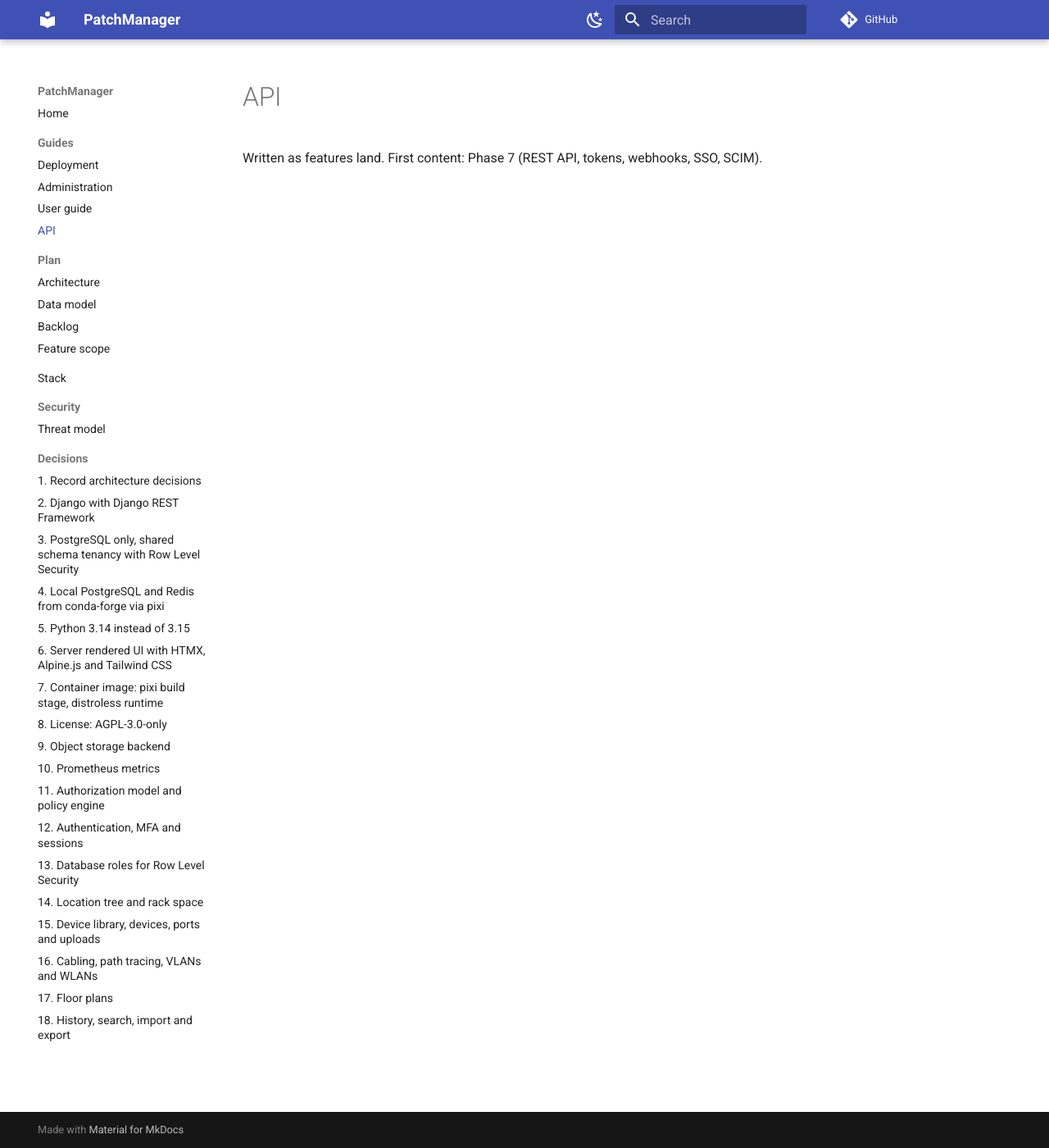
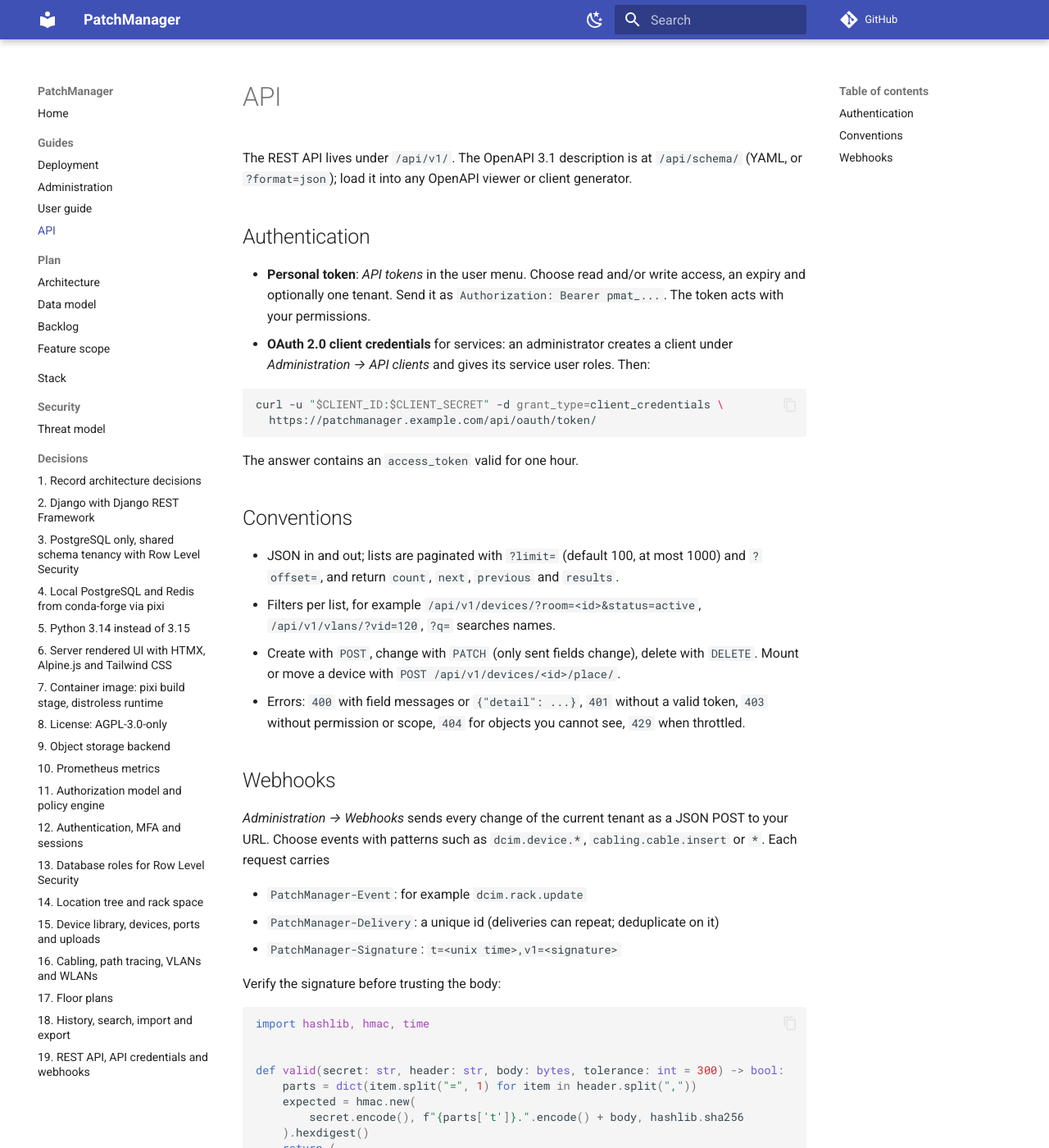
Before and after one commit to MalteKiefer/PatchManager, an MkDocs documentation site: the page built from docs/guides/api.md, in a window 1280 px wide and 1400 px high. Shown: the whole window at 82% size. Built offline with MkDocs 1.6.1 and Material for MkDocs 9.7.7, drawn with Linux system fonts in a browser that asks for light colours; comment, search, counter and statistics services are not loaded; some of the changed text lies outside the part shown.

Commit message:
fix: harden webhooks after review
Webhooks send every change with before and after values, so creating one now needs sight of the whole tenant without deny rules, and each delivery checks that its creator still has it. Addresses embedded in IPv6 (mapped, 6to4, Teredo, NAT64) are checked too, requests get a total deadline, batches fit the lease, and the audit log records only scheme and host. Also adds docs and German translations.

````diff
--- a/docs/guides/api.md
+++ b/docs/guides/api.md
@@ -1,3 +1,64 @@
 # API
 
-Written as features land. First content: Phase 7 (REST API, tokens, webhooks, SSO, SCIM).
+The REST API lives under `/api/v1/`. The OpenAPI 3.1 description is at
+`/api/schema/` (YAML, or `?format=json`); load it into any OpenAPI viewer or
+client generator.
+
+## Authentication
+
+* **Personal token**: *API tokens* in the user menu. Choose read and/or write
+  access, an expiry and optionally one tenant. Send it as
+  `Authorization: Bearer pmat_...`. The token acts with your permissions.
+* **OAuth 2.0 client credentials** for services: an administrator creates a
+  client under *Administration → API clients* and gives its service user roles.
+  Then:
+
+```bash
+curl -u "$CLIENT_ID:$CLIENT_SECRET" -d grant_type=client_credentials \
+  https://patchmanager.example.com/api/oauth/token/
+```
+
+The answer contains an `access_token` valid for one hour.
+
+## Conventions
+
+* JSON in and out; lists are paginated with `?limit=` (default 100, at most 1000)
+  and `?offset=`, and return `count`, `next`, `previous` and `results`.
+* Filters per list, for example `/api/v1/devices/?room=<id>&status=active`,
+  `/api/v1/vlans/?vid=120`, `?q=` searches names.
+* Create with `POST`, change with `PATCH` (only sent fields change), delete with
+  `DELETE`. Mount or move a device with `POST /api/v1/devices/<id>/place/`.
+* Errors: `400` with field messages or `{"detail": ...}`, `401` without a valid
+  token, `403` without permission or scope, `404` for objects you cannot see,
+  `429` when throttled.
+
+## Webhooks
+
+*Administration → Webhooks* sends every change of the current tenant as a JSON
+POST to your URL. Choose events with patterns such as `dcim.device.*`,
+`cabling.cable.insert` or `*`. Each request carries
+
+* `PatchManager-Event`: for example `dcim.rack.update`
+* `PatchManager-Delivery`: a unique id (deliveries can repeat; deduplicate on it)
+* `PatchManager-Signature`: `t=<unix time>,v1=<signature>`
+
+Verify the signature before trusting the body:
+
+```python
+import hashlib, hmac, time
+
+
+def valid(secret: str, header: str, body: bytes, tolerance: int = 300) -> bool:
+    parts = dict(item.split("=", 1) for item in header.split(","))
+    expected = hmac.new(
+        secret.encode(), f"{parts['t']}.".encode() + body, hashlib.sha256
+    ).hexdigest()
+    return (
+        hmac.compare_digest(expected, parts["v1"])
+        and abs(time.time() - int(parts["t"])) < tolerance
+    )
+```
+
+Answer with any 2xx status. Other answers and network errors are retried after
+1 minute, 5 minutes, 30 minutes, 2, 6 and 24 hours. Only public addresses are
+reached unless the operator allows internal networks.
--- a/mkdocs.yml
+++ b/mkdocs.yml
@@ -55,3 +55,4 @@
       - adr/0016-cabling-trace-and-networks.md
       - adr/0017-floor-plans.md
       - adr/0018-history-search-import-export.md
+      - adr/0019-api-tokens-and-webhooks.md
````
Also changed, not shown: CHANGELOG.md (+15 -0 lines), docs/STACK.md (+3 -0 lines), docs/adr/0019-api-tokens-and-webhooks.md (added, +73 -0 lines), docs/guides/deployment.md (+10 -0 lines), docs/security/threat-model.md (+13 -0 lines), 5 other files.
